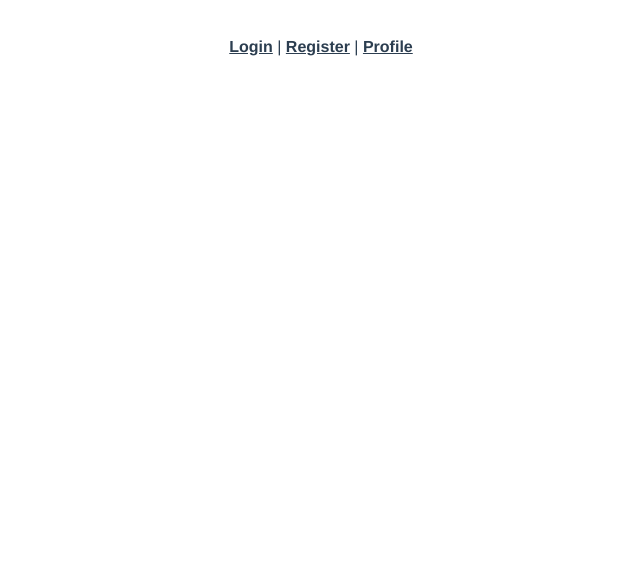
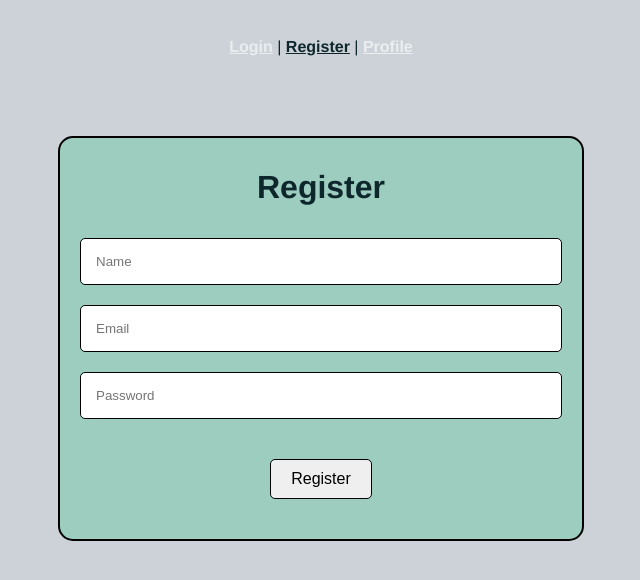
Before and after one commit to PMVale/Teste-Atendly, a Vue app in the folder frontend/: page /register in a window 1280 px wide. Shown: the top 580 px of the page, without its empty margins (319-959 px from the left). Built offline with nearby package versions, Linux system fonts and the light colour scheme.

Commit message:
fix: Correção da utilização do store

```diff
--- a/frontend/src/App.vue
+++ b/frontend/src/App.vue
@@ -13,7 +13,15 @@
   -webkit-font-smoothing: antialiased;
   -moz-osx-font-smoothing: grayscale;
   text-align: center;
-  color: #2c3e50;
+  color: #0e272c;
+}
+
+body {
+  background-color: #ccd2d7;
+  display: flex;
+  align-items: center;
+  justify-content: center;
+  align-content: center;
 }
 
 nav {
@@ -22,10 +30,10 @@ nav {
 
 nav a {
   font-weight: bold;
-  color: #2c3e50;
+  color: #e9eff0;
 }
 
 nav a.router-link-exact-active {
-  color: #42b983;
+  color: #0e272c;
 }
 </style>
--- a/frontend/src/router/index.ts
+++ b/frontend/src/router/index.ts
@@ -22,7 +22,7 @@ router.beforeEach((to, from, next) => {
   if (to.name === "Profile" && !token) {
     alert("You have to be logged in to access the Profile page");
     next({ name: "Login" });
-  } else if (!store.state.validLogin) {
+  } else if (!store.state.validLogin && to.name === "Profile") {
     alert("You have to be logged in to access the Profile page");
     next({ name: "Login" });
   } else {
--- a/frontend/src/views/RegisterPage.vue
+++ b/frontend/src/views/RegisterPage.vue
@@ -1,7 +1,7 @@
 <template>
-  <div>
+  <div class="register-body">
     <h1>Register</h1>
-    <form @submit.prevent="register">
+    <form @submit.prevent="register" class="register-form">
       <input v-model="name" placeholder="Name" required />
       <input v-model="email" type="email" placeholder="Email" required />
       <input
@@ -42,3 +42,49 @@ export default {
   },
 };
 </script>
+
+<style scoped>
+.register-body {
+  background-color: rgba(19, 189, 124, 0.261);
+  padding: 10px;
+  display: flex;
+  flex-direction: column;
+  justify-content: center;
+  align-items: center;
+  align-content: center;
+  border: 2px solid black;
+  border-radius: 15px;
+  margin-top: 50px;
+  /* margin-left: 10%; */
+  /* max-width: 800px; */
+}
+
+input {
+  margin: 10px;
+  padding: 15px;
+  width: 450px;
+  border: 1px solid black;
+  border-radius: 5px;
+}
+
+button {
+  margin: 30px 0;
+  padding: 10px 20px;
+  border: 1px solid black;
+  border-radius: 5px;
+  font-weight: 400;
+  font-size: medium;
+  /* background-color: rgb(221, 221, 237); */
+}
+
+button:hover {
+  background-color: rgb(19, 153, 89);
+}
+
+.register-form {
+  display: flex;
+  flex-direction: column;
+  flex-wrap: wrap;
+  align-items: center;
+}
+</style>
```
